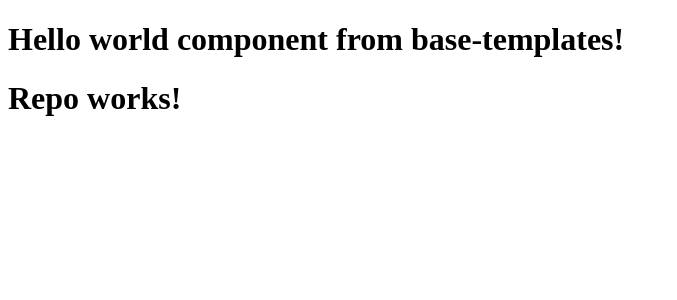
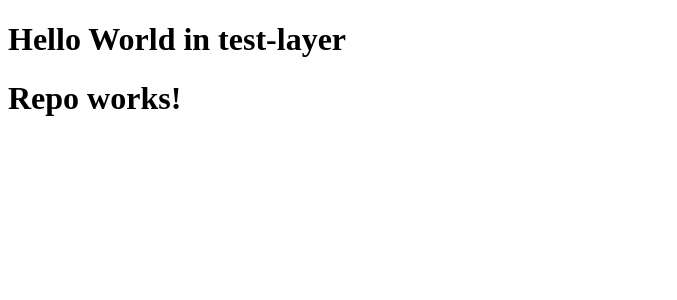
Before and after one commit to QuickLinkNet/test-layer, a Nuxt app: page / in a window 1280 px wide. Shown: the top 300 px of the page, without its empty margins (0-677 px from the left). Built offline with nearby package versions, Linux system fonts and the light colour scheme.

Commit message:
added page

```diff
--- a/components/HelloWorld.vue
+++ b/components/HelloWorld.vue
@@ -1,6 +1,6 @@
 <template>
   <div>
-    <h1>Hello world component from base-templates!</h1>
+    <h1>Hello World in test-layer</h1>
     <h1>Repo works!</h1>
   </div>
 </template>
```
